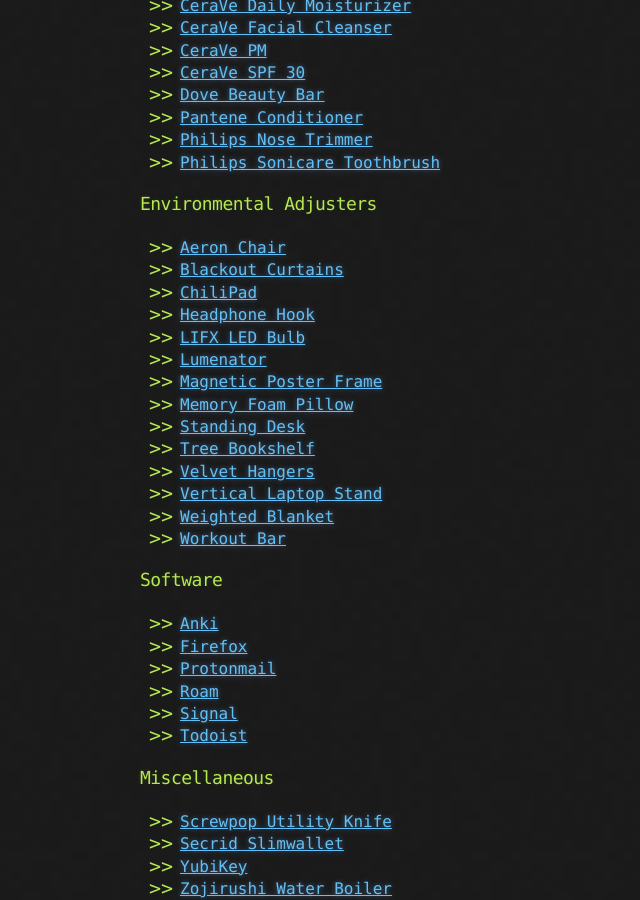
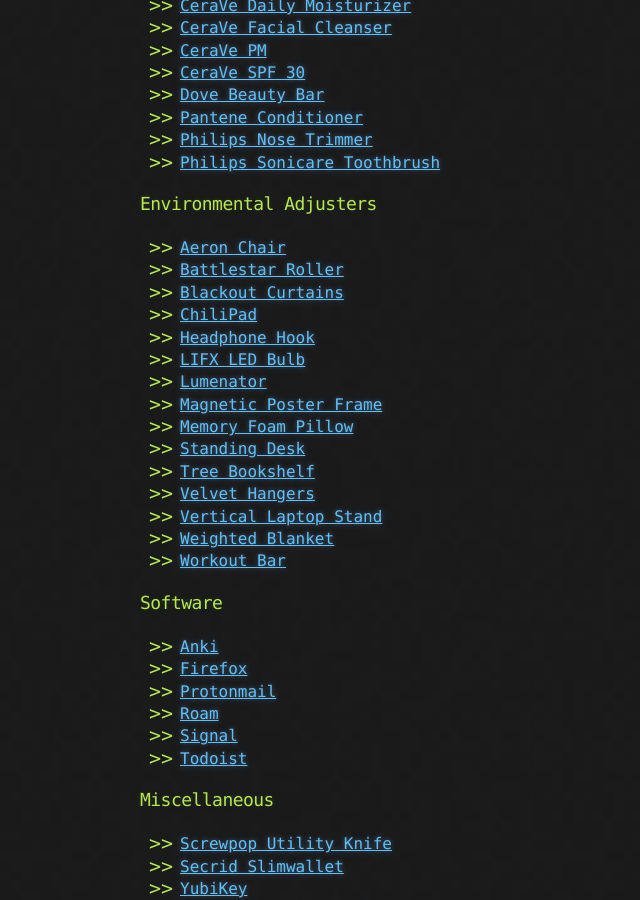
Before and after one commit to tocttou/hacker-blog, a Jekyll site: the page built from _posts/2020-7-31-Favorite-Things.md, in a window 1280 px wide and 900 px high, scrolled down 986 px. Shown: the whole window, without its empty margins (0-640 px from the left). Built offline with Jekyll 4.4.1, drawn with Linux system fonts in a browser that asks for light colours.

Commit message:
Update 2020-7-31-Favorite-Things.md
added battlestar

```diff
--- a/_posts/2020-7-31-Favorite-Things.md
+++ b/_posts/2020-7-31-Favorite-Things.md
@@ -44,6 +44,7 @@ I try to be [deliberate](https://www.neelnanda.io/blog/be-deliberate) about the
 ### Environmental Adjusters
 
 * [Aeron Chair](https://store.hermanmiller.com/office/office-chairs/aeron-chair/2195348.html?lang=en_US)
+* [Battlestar Roller](https://www.roguefitness.com/mobility-wod-battlestar-2-0-kits)
 * [Blackout Curtains](https://www.amazon.com/gp/product/B071YYPDWJ/ref=ppx_yo_dt_b_search_asin_title?ie=UTF8&psc=1&pldnSite=1)
 * [ChiliPad](https://www.chilitechnology.com/products/chilipad-sleep-system)
 * [Headphone Hook](https://www.amazon.com/gp/product/B07QJ9JZZX/ref=ppx_yo_dt_b_search_asin_title?ie=UTF8&psc=1&pldnSite=1)
```
